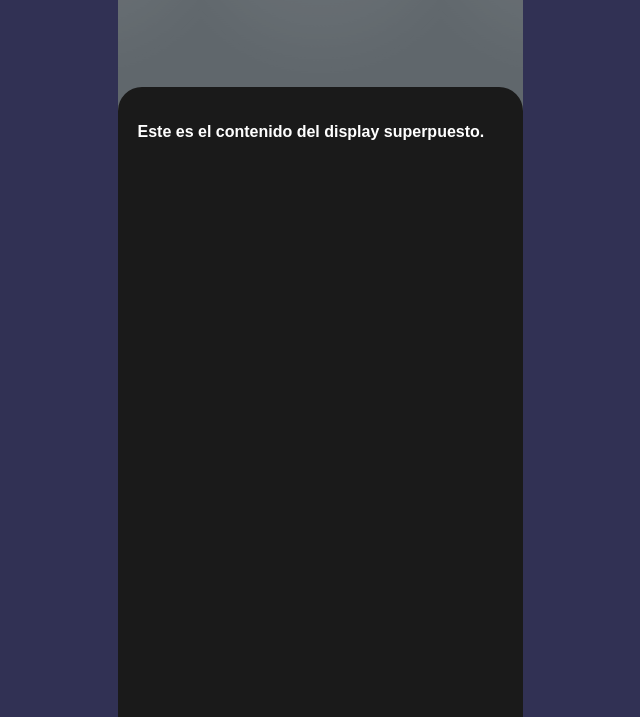
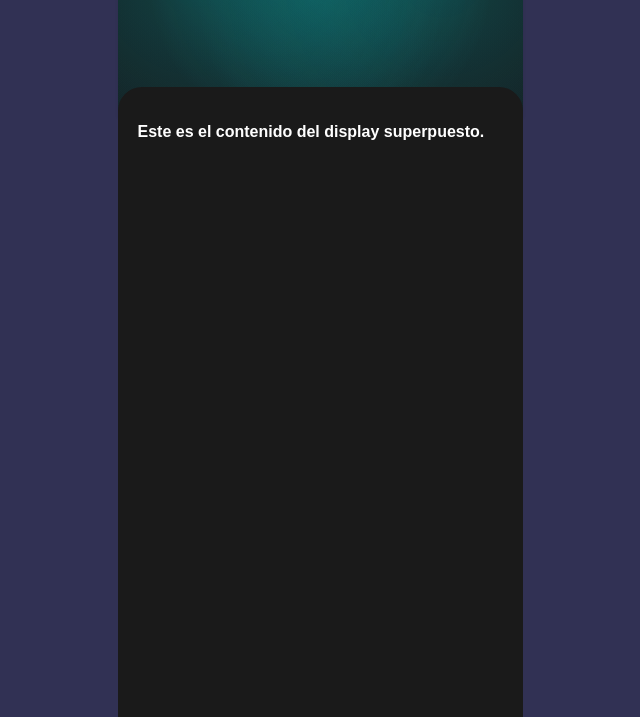
Before and after one commit to CryptoFafafa/TDAH-Tracker, a plain HTML site: page index.html in a window 1280 px wide. Shown: the part 83-800 px from the top of the page, without its empty margins (320-960 px from the left). Drawn offline with Linux system fonts and the light colour scheme; a web font is replaced by a local one.

Commit message:
Update index.html

```diff
--- a/index.html
+++ b/index.html
@@ -34,22 +34,20 @@
     }
 
     .header {
+  width: 100%;
+  height: var(--header-height);
+  padding: 15px 20px;
+  background:
+    radial-gradient(circle at 20% 30%, rgba(5, 246, 245, 0.2), transparent 70%),
+    radial-gradient(circle at 50% 30%, rgba(5, 246, 245, 0.2), transparent 70%),
+    radial-gradient(circle at 80% 30%, rgba(5, 246, 245, 0.2), transparent 70%);
+  box-shadow: 0 1px 3px rgba(0, 0, 0, 0.1);
+  border-bottom: 1px solid rgba(255, 255, 255, 0.05);
+  box-sizing: border-box;
+  z-index: 1;
   position: relative;
-  height: 280px; /* o el valor que estés usando */
-  background-color: #60676C; /* tu color base */
-  background-image: radial-gradient(
-    circle at top center,
-    rgba(255, 255, 255, 0.07) 0%,
-    rgba(255, 255, 255, 0.05) 20%,
-    rgba(255, 255, 255, 0.03) 40%,
-    transparent 60%
-  );
-  background-size: 240px 240px; /* ajustá el tamaño del círculo */
-  background-repeat: repeat-x;
-  background-position: top center;
-  color: white;
-  z-index: 1;
 }
+
 
 
     .reloj {
```
